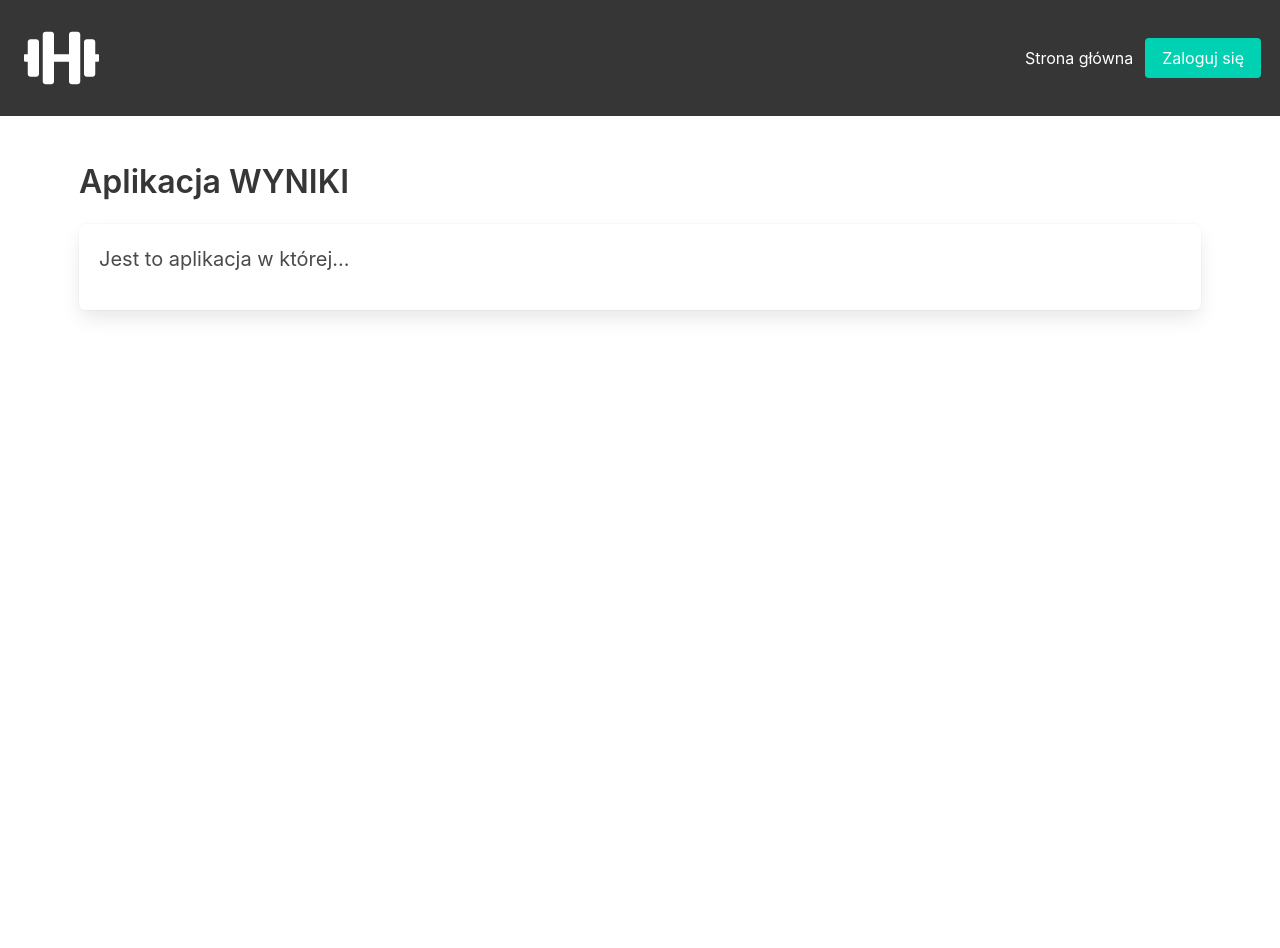
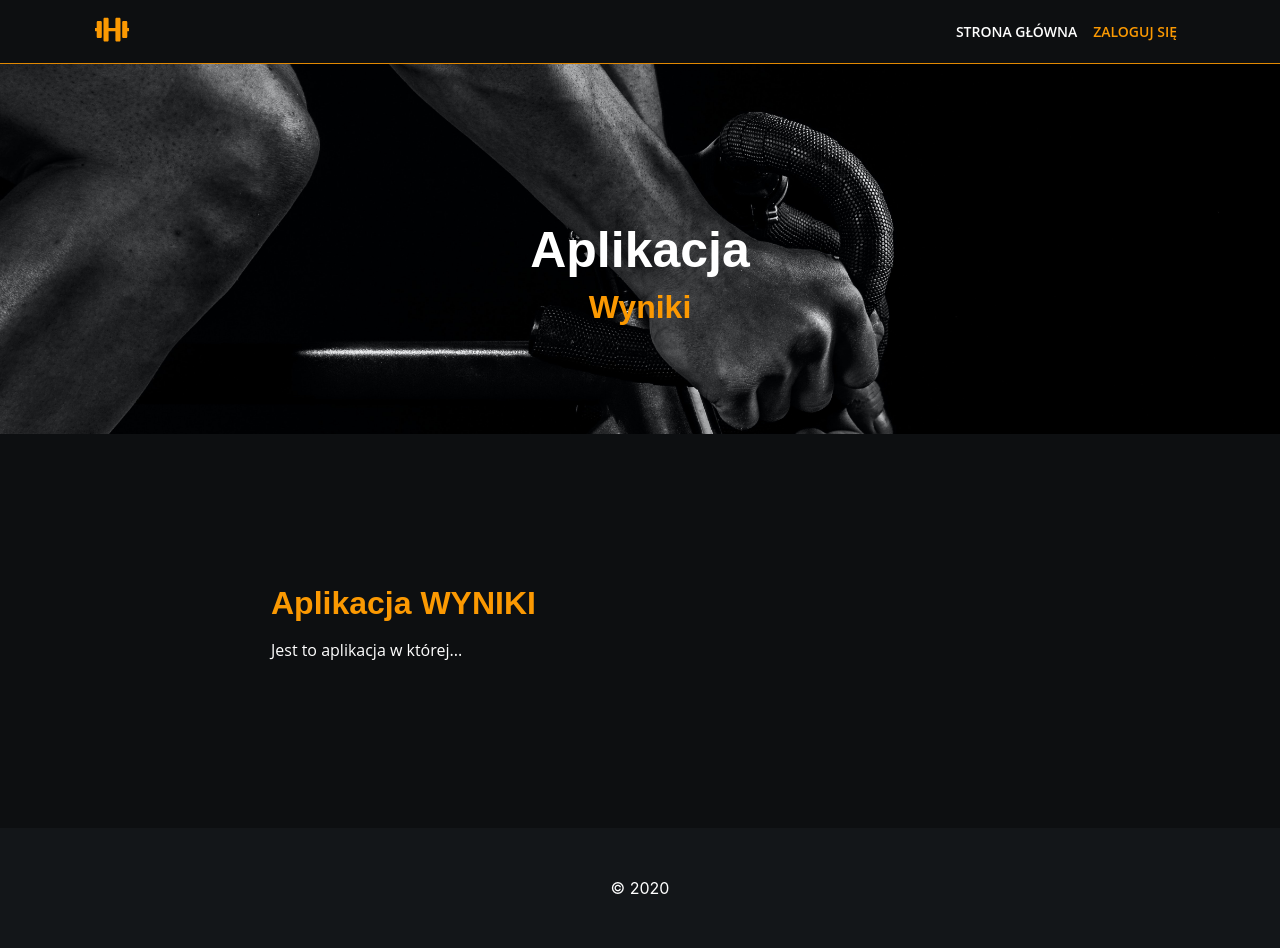
Before and after one commit to marcinadd/django-wf, a Django app: page / in a window 1280 px wide. Before the commit the page ends 318 px from the top, so only its background shows below. Run offline with Django 3.2, Linux system fonts and the light colour scheme; parts of the project's set-up code (start-up, migrations or seed data) failed here and were passed over; some libraries are stand-ins or nearby versions.

Commit message:
Utworzenie nowego szablonu opartego na Bootstrap

```diff
--- a/templates/template.html
+++ b/templates/template.html
@@ -7,7 +7,7 @@
     <link rel="stylesheet" href="https://cdn.jsdelivr.net/npm/bulma@0.8.0/css/bulma.min.css">
     <link rel="stylesheet" href="https://stackpath.bootstrapcdn.com/bootstrap/4.4.1/css/bootstrap.min.css">
     {% load static %}
-    <link rel="stylesheet" href="{% static 'wyniki/style.css' %}">
+    <link rel="stylesheet" href="{% static 'wyniki/css/style.css' %}">
     <script defer src="https://use.fontawesome.com/releases/v5.3.1/js/all.js"></script>
     <script src="https://code.jquery.com/jquery-3.4.1.min.js"></script>
     <script src="https://stackpath.bootstrapcdn.com/bootstrap/4.3.1/js/bootstrap.min.js"
@@ -15,97 +15,96 @@
             crossorigin="anonymous"></script>
 </head>
 <body>
-<nav class="navbar is-dark" role="navigation" aria-label="main navigation">
-    <div class="navbar-brand">
-                <span style="font-size: 3em; color: white; padding-left: 10%">
-                    <i class="fas fa-dumbbell"></i>
+<div class="bg-color">
+    <div class="container">
+        <nav class="navbar navbar-expand-lg navbar-dark bg-color" id="mainNav">
+            <span>
+                <a style="font-size: 1.7em; color: #fb9902;" href="{% url 'wyniki:index' %}"><i
+                        class="fas fa-dumbbell"></i></a>
             </span>
-        <a role="button" class="navbar-burger burger" aria-label="menu" aria-expanded="false"
-           data-target="navbarBasicExample">
-            <span aria-hidden="true"></span>
-            <span aria-hidden="true"></span>
-            <span aria-hidden="true"></span>
-        </a>
-    </div>
-
-    <div class="navbar-end">
-        <a class="navbar-item" href="{% url 'wyniki:index' %}">
-            Strona główna
-        </a>
+            <button class="navbar-toggler" type="button" data-toggle="collapse" data-target="#navbarResponsive"
+                    aria-controls="navbarResponsive" aria-expanded="false" aria-label="Toggle navigation">
+                <span class="navbar-toggler-icon"></span>
+            </button>
+            <div class="collapse navbar-collapse" id="navbarResponsive">
+                <ul class="navbar-nav ml-auto">
+                    <li class="nav-item">
+                        <a class="nav-link text-style" href="{% url 'wyniki:index' %}">Strona główna <span
+                                class="sr-only">(current)</span></a>
+                    </li>
 
                     {% if user.is_staff %}
-        <div class="navbar-item has-dropdown is-hoverable">
-            <a class="navbar-link">
+                        <li class="nav-item dropdown">
+                            <a class="nav-link dropdown-toggle text-style" href="#" id="navbarDropdown" role="button"
+                               data-toggle="dropdown" aria-haspopup="true" aria-expanded="false">
                                 Klasy
                             </a>
-
-            <div class="navbar-dropdown">
-                <a class="navbar-item" href="{% url 'wyniki:classes_list' %}">
-                    Pokaż klasy
-                </a>
-
-                <a class="navbar-item" href="{% url 'wyniki:classes_create' %}">
-                    Dodaj klasę
-                </a>
+                            <div class="dropdown-menu" aria-labelledby="navbarDropdown">
+                                <a class="dropdown-item" href="{% url 'wyniki:classes_list' %}">Pokaż klasy</a>
+                                <a class="dropdown-item" href="{% url 'wyniki:classes_create' %}">Dodaj klasę</a>
                             </div>
-        </div>
-
-        <div class="navbar-item has-dropdown is-hoverable">
-            <a class="navbar-link">
+                        </li>
+                        <li class="nav-item dropdown">
+                            <a class="nav-link dropdown-toggle text-style" href="#" id="navbarDropdown" role="button"
+                               data-toggle="dropdown" aria-haspopup="true" aria-expanded="false">
                                 Uczniowie
                             </a>
-
-            <div class="navbar-dropdown">
-                <a class="navbar-item" href="{% url 'wyniki:students_list' %}">
-                    Pokaż listę uczniów
-                </a>
-
-                <a class="navbar-item" href="{% url 'wyniki:students_create' %}">
-                    Dodaj uczniów
-                </a>
+                            <div class="dropdown-menu" aria-labelledby="navbarDropdown">
+                                <a class="dropdown-item" href="{% url 'wyniki:students_list' %}">Pokaż listę uczniów</a>
+                                <a class="dropdown-item" href="{% url 'wyniki:students_create' %}">Dodaj uczniów</a>
                             </div>
-        </div>
-        <div class="navbar-item has-dropdown is-hoverable">
-            <a class="navbar-link">
+                        </li>
+                        <li class="nav-item dropdown">
+                        <a class="nav-link dropdown-toggle text-style" href="#" id="navbarDropdown" role="button"
+                           data-toggle="dropdown" aria-haspopup="true" aria-expanded="false">
                             Sporty
                         </a>
-
-            <div class="navbar-dropdown">
-                <a class="navbar-item" href="{% url 'wyniki:sports_create' %}">
-                    Dodaj sport
-                </a>
-                <a class="navbar-item" href="{% url 'wyniki:sports_list' %}">
-                    Lista
-                </a>
-            </div>
-        </div>
+                        <div class="dropdown-menu" aria-labelledby="navbarDropdown">
+                            <a class="dropdown-item" href="{% url 'wyniki:sports_create' %}">Dodaj sport</a>
+                            <a class="dropdown-item" href="{% url 'wyniki:sports_list' %}">Lista</a>
                         </div>
                     {% endif %}
 
                     {% if not user.is_authenticated %}
-        <div class="buttons register_button">
-            <a class="button is-primary" href="{% url 'users:login' %}">
-                Zaloguj się
-            </a>
+                        <li class="nav-item">
+                            <a class="nav-link text-style active-custom" href="{% url 'users:login' %}">Zaloguj się</a>
+                        </li>
+                    {% else %}
+                        <li class="nav-item">
+                            <a class="nav-link text-style active-custom"
+                               href="{% url 'users:logout' %}">{{ user.get_full_name }} Wyloguj się</a>
+                        </li>
+                    {% endif %}
+                </ul>
             </div>
-    {% else %}
-        <div class="buttons register_button">
-            <a class="button is-primary" href="{% url 'users:logout' %}">
-                {{ user.get_full_name }} Wyloguj się
-            </a>
+        </nav>
     </div>
-    {% endif %}
-</nav>
+</div>
 
-<section class="section">
+<hr>
+
+<header class="bg-primary text-white bg-header">
+    <div class="container text-center">
+        <h1 class="header-style1">Aplikacja</h1>
+        <h2 class="header-style2">Wyniki</h2>
+    </div>
+</header>
+
+<section class="content-style">
     <div class="container">
-        <div class="content is-medium">
-            <h3 class="title is-3">{% block heading %}{% endblock heading %}</h3>
-            <div class="box">
+        <div class="row">
+            <div class="col-lg-8 mx-auto">
+                <h2 class="header-style2" style="margin-bottom: 2%">{% block heading %}{% endblock heading %}</h2>
                 {% block content %}{% endblock content %}
             </div>
         </div>
     </div>
 </section>
+
+<footer class="py-5 bg-footer">
+    <div class="container">
+        <p class="m-0 text-center text-white">&copy; 2020</p>
+    </div>
+</footer>
 </body>
 </html>
--- /dev/null
+++ b/wyniki/static/wyniki/css/style.css
@@ -0,0 +1,61 @@
+.content table {
+    width: 50%;
+}
+
+header {
+    padding: 156px 0 100px;
+}
+
+section {
+    padding: 150px 0;
+}
+
+.bg-color {
+    background-color: #0d0f11 !important;
+}
+
+.text-style {
+    font-family: 'Open Sans', sans-serif;
+    font-weight: 600;
+    color: #fff !important;
+    text-transform: uppercase;
+    padding: 13px 0px;
+    font-size: 14px;
+    display: block;
+}
+
+.bg-header {
+    background-image: url("../img/image.jpg");
+    background-size: cover;
+}
+
+.header-style1 {
+    font-family: 'Montserrat', sans-serif;
+    font-size: 50px;
+    font-weight: 700;
+}
+
+.header-style2 {
+    font-family: 'Montserrat', sans-serif;
+    font-weight: 600;
+    color: #fb9902;
+}
+
+.content-style {
+    background-color: #0d0f11;
+    font-family: 'Open Sans', sans-serif;
+    color: #fff;
+}
+
+.bg-footer {
+    background-color: #131619;
+}
+
+hr {
+    margin: 0;
+    background-color: #fb9902;
+}
+
+.active-custom {
+    color: #fb9902 !important;
+}
--- a/wyniki/static/wyniki/style.css
+++ /dev/null
@@ -1,7 +0,0 @@
-.register_button {
-    padding-right: 3px;
-}
-
-.content table {
-    width: 50%;
-}
```
Also changed, not shown: wyniki/static/wyniki/img/image.jpg (added). Lines whose indentation alone changed are shown as unchanged.
